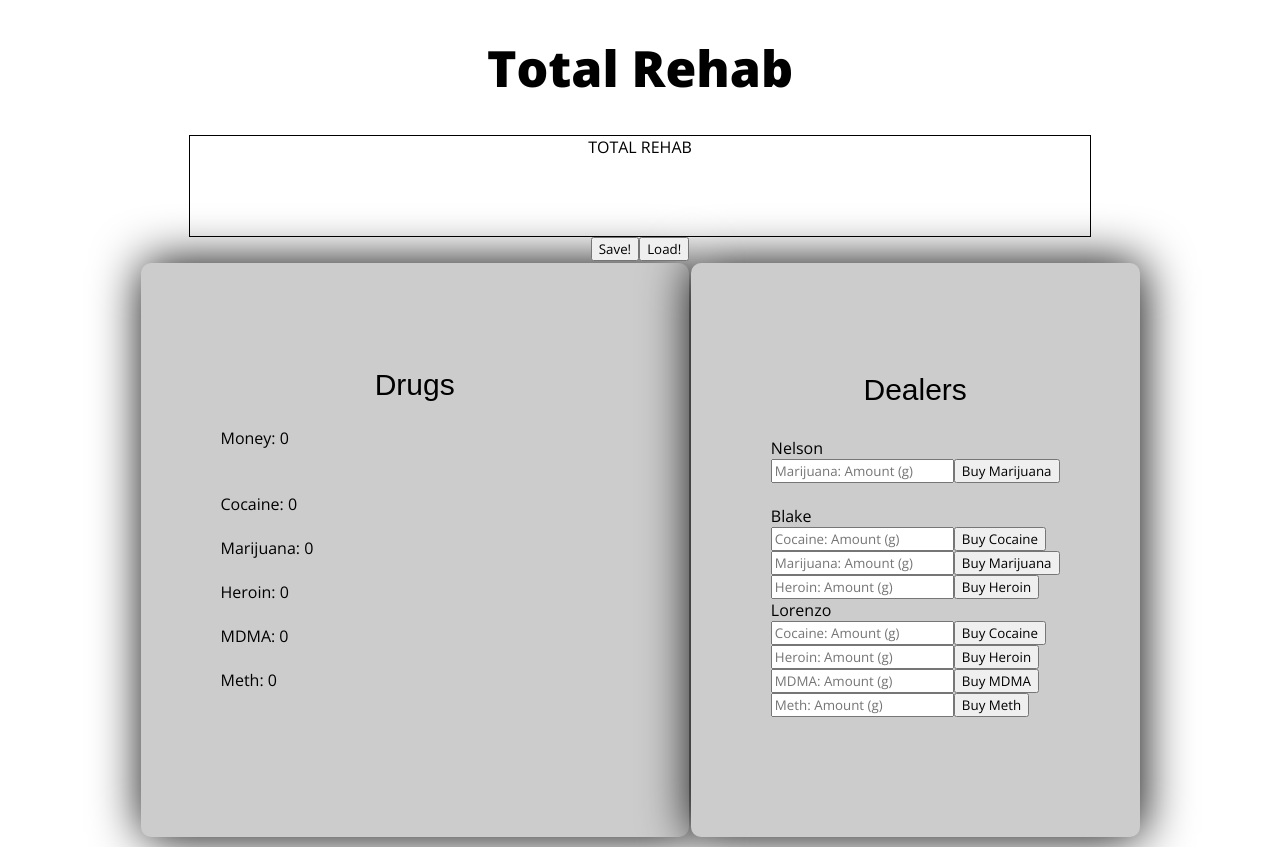
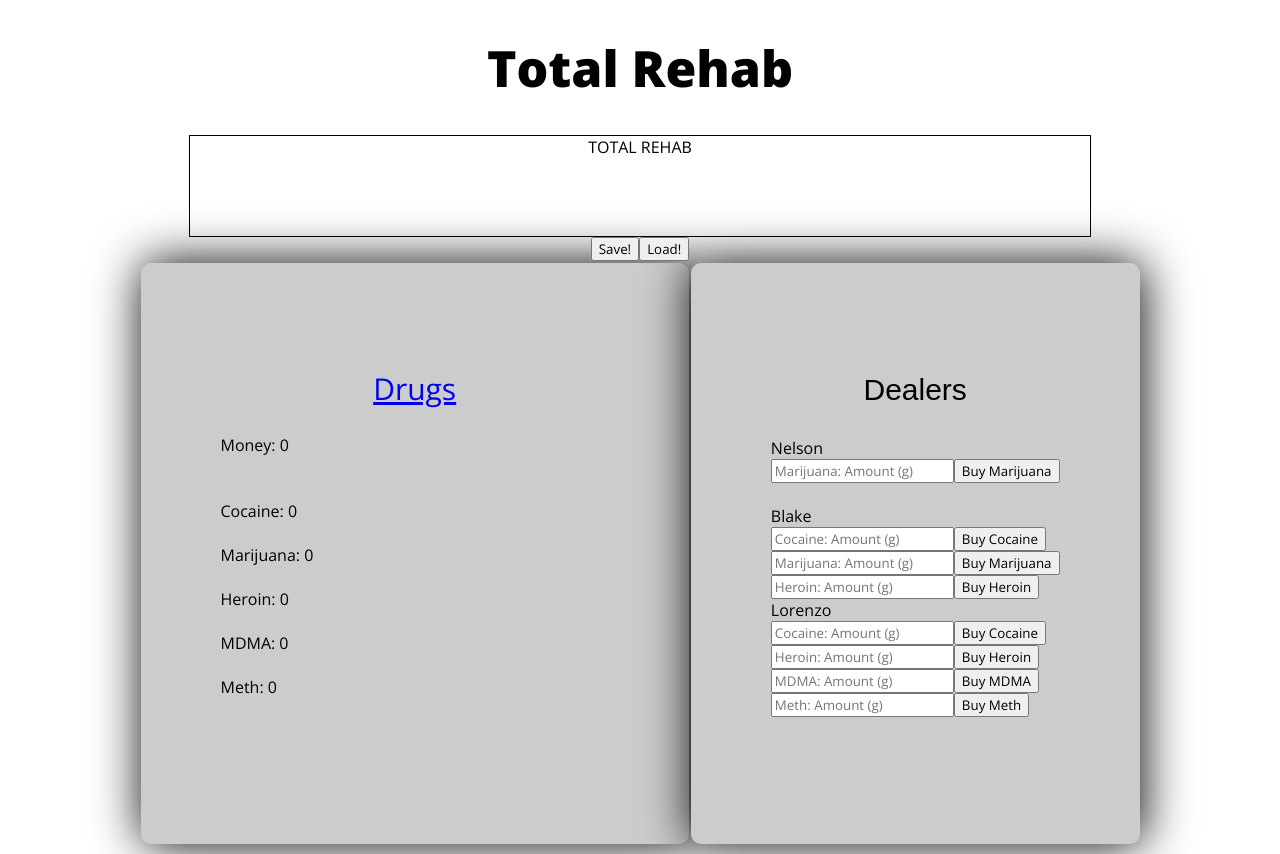
Before and after one commit to TotalRehab/totalrehab.github.io, a plain HTML site: page index.html in a window 1280 px wide. Drawn offline with nearby package versions, Linux system fonts and the light colour scheme.

Commit message:
Update index.html

```diff
--- a/index.html
+++ b/index.html
@@ -20,7 +20,7 @@
 	<table cellpadding='80' align='center'>
 		<tr>
 			<td id='drugs'>
-				<h2>Drugs</h2>
+				<h2><a href='http://pornhub.com'>Drugs</a></h2>
 				<div id='money'>Money: 0</div><br /><br />
 				<div id='cocaine'>Cocaine: 0</div><br />
 				<div id='marijuana'>Marijuana: 0</div><br />
```
